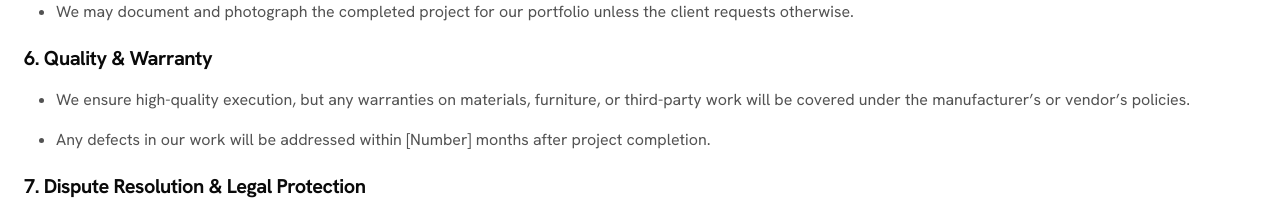
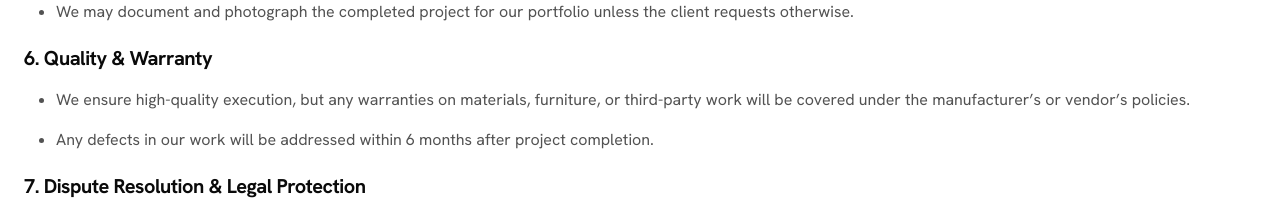
Before and after one commit to othegagan/interior, a Next.js app: page /terms in a window 1280 px wide. Shown: the part 1040-1258 px from the top of the page. Built offline with nearby package versions, Linux system fonts and the light colour scheme.

Commit message:
Update terms of service to specify defect resolution period as 6 months

```diff
--- a/app/terms/page.tsx
+++ b/app/terms/page.tsx
@@ -62,7 +62,7 @@ export default function Terms() {
                         We ensure high-quality execution, but any warranties on materials, furniture, or third-party work will be covered
                         under the manufacturer’s or vendor’s policies.
                     </li>
-                    <li>Any defects in our work will be addressed within [Number] months after project completion.</li>
+                    <li>Any defects in our work will be addressed within 6 months after project completion.</li>
                 </ol>
 
                 <h2 className=' mt-5 mb-2 font-bold text-xl'>7. Dispute Resolution &amp; Legal Protection</h2>
```
